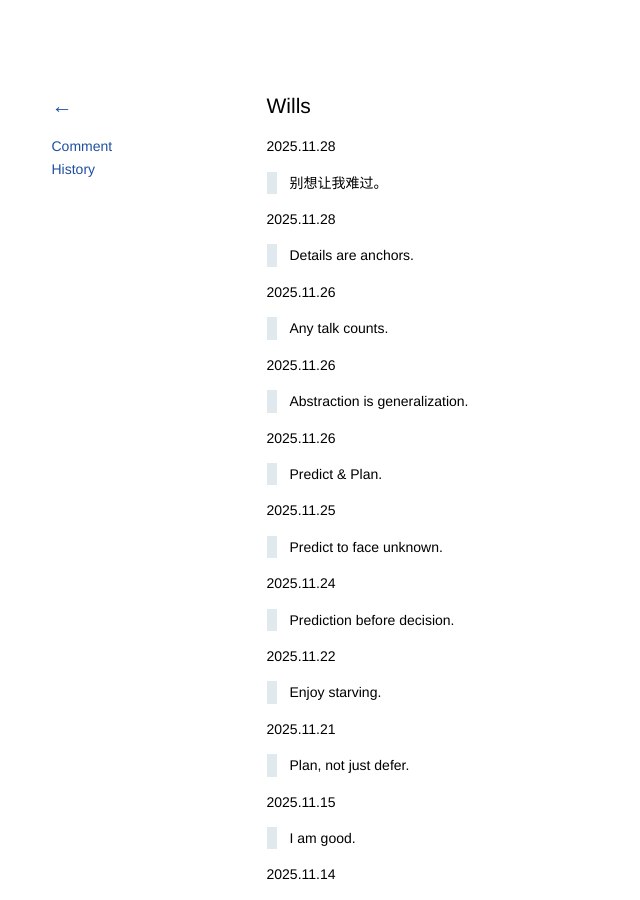
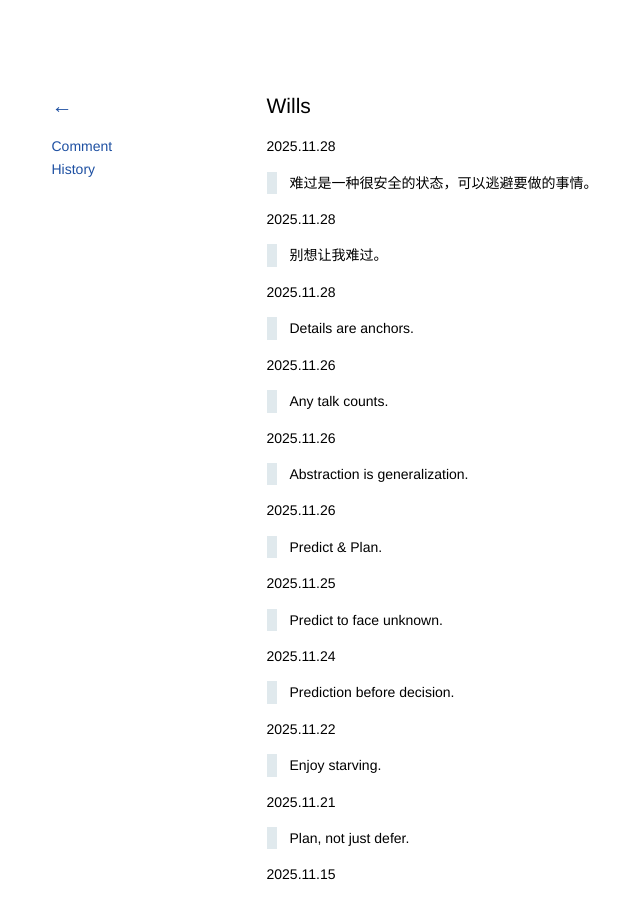
Before and after one commit to kidlj/awei, a Jekyll site: the page built from _wiki/wills.md, in a window 1280 px wide and 900 px high. Shown: the whole window, without its empty margins (81-721 px from the left). Built offline with Jekyll 4.4.1, drawn with Linux system fonts in a browser that asks for light colours.

Commit message:
update wills

```diff
--- a/_wiki/wills.md
+++ b/_wiki/wills.md
@@ -1,6 +1,10 @@
 ---
 title: Wills
 ---
+
+2025.11.28
+
+> 难过是一种很安全的状态，可以逃避要做的事情。
 
 2025.11.28
 
```
